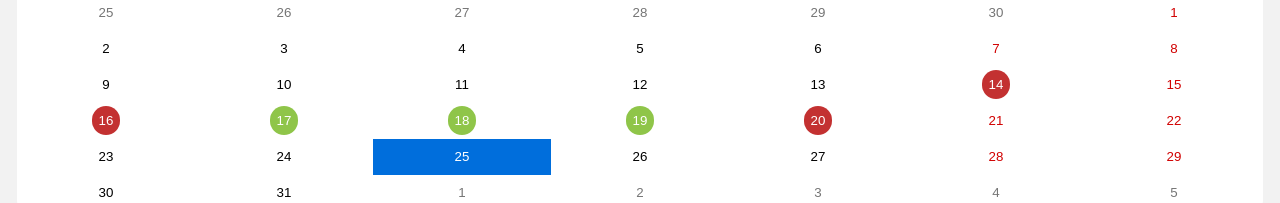
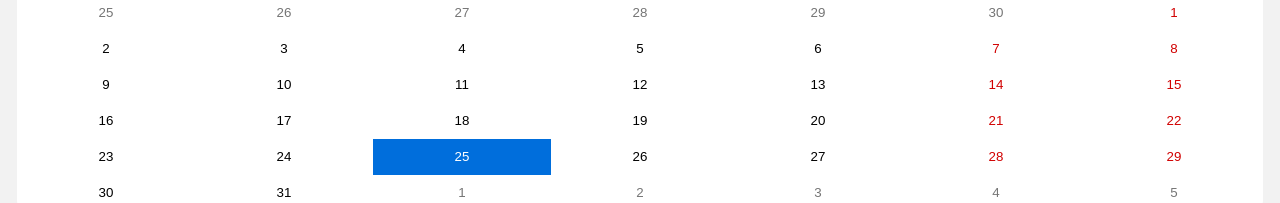
Before and after one commit to leliovictor/projeto10-trackit, a React (Create React App) app: page /historico in a window 1280 px wide. Shown: the part 239-442 px from the top of the page. Built offline with nearby package versions, Linux system fonts and the light colour scheme; no server answers.

Commit message:
Changed data static on history page to request API and delete some comments

```diff
--- a/src/components/App.js
+++ b/src/components/App.js
@@ -13,7 +13,7 @@ import HistoryDate from "./HistoryDate";
 
 export default function App() {
 
-    const [login, setLogin] = useState({}); //Fazer de acordo com a necessidade;
+    const [login, setLogin] = useState({});
 
   return (
     <UserContext.Provider value={{login, setLogin}}>
--- a/src/components/HabitCreation.js
+++ b/src/components/HabitCreation.js
@@ -28,8 +28,6 @@ export default function HabitCreation({ display, setCreationHabitDisplay }) {
       habit,
       login.config
     );
-
-    //O THEN REMOVE O DISABLE E ESCONDE MENU (OK), RESETAR ADD HABIT BUTTON(OK)
 
     promise
       .then((res) => {
--- a/src/components/Header.js
+++ b/src/components/Header.js
@@ -1,7 +1,7 @@
 import styled from "styled-components";
 import { useContext } from "react";
 import UserContext from "../contexts/UserContext";
-import { Link } from "react-router-dom"; //SO PRA AGILIZAR A CONSTRUÇÃO, REMOVER O LINK DO H1 AO TERMINAR
+import { Link } from "react-router-dom";
 
 export default function Header() {
 
--- a/src/components/HistoryDate.js
+++ b/src/components/HistoryDate.js
@@ -26,7 +26,7 @@ export default function HistoryDate() {
       <Header />
       <h1>{dateHabit.day}</h1>
       {dateHabit.habits.map((obj, index) => (
-        <Conteiner>
+        <Conteiner key={index}>
           <h2>{obj.name}</h2>
           {checkifDone(obj.done)}
         </Conteiner>
--- a/src/components/HistoryPage.js
+++ b/src/components/HistoryPage.js
@@ -9,12 +9,13 @@ import { useContext } from "react";
 import UserContext from "../contexts/UserContext";
 import { useNavigate } from "react-router-dom";
 
-export default function RecordsPage() {
+export default function HistoryPage() {
+
   const { login } = useContext(UserContext);
 
   const navigate = useNavigate();
 
-  /* const [dateHistory, setDateHistory] = useState([]);
+  const [dateHistory, setDateHistory] = useState([]);
 
   useEffect(() => {
     const promise = axios.get("https://mock-api.bootcamp.respondeai.com.br/api/v2/trackit/habits/history/daily",login.config);
@@ -25,98 +26,6 @@ export default function RecordsPage() {
 
   },[]);
 
-*/
-
-  const dateHistory = [
-    //SUBSTITUIR POR UM GET API  <----
-    {
-      day: "20/05/2022",
-      habits: [
-        {
-          id: 3,
-          name: "Acordar",
-          date: "2022-05-20T12:00:00.000Z",
-          weekDay: 4,
-          historyId: null,
-          done: false,
-        },
-      ],
-    },
-    {
-      day: "19/05/2022",
-      habits: [
-        {
-          id: 3,
-          name: "Acordar",
-          date: "2022-05-19T12:00:00.000Z",
-          weekDay: 3,
-          historyId: 626,
-          done: true,
-        },
-        {
-          id: 1,
-          name: "Ler 1 capítulo do livro",
-          date: "2022-05-19T12:00:00.000Z",
-          weekDay: 3,
-          historyId: 625,
-          done: true,
-        },
-      ],
-    },
-    {
-      day: "18/05/2022",
-      habits: [
-        {
-          id: 3,
-          name: "Acordar",
-          date: "2022-05-18T12:00:00.000Z",
-          weekDay: 2,
-          historyId: 7,
-          done: true,
-        },
-      ],
-    },
-    {
-      day: "17/05/2022",
-      habits: [
-        {
-          id: 1,
-          name: "Ler 1 capítulo do livro",
-          date: "2022-05-17T12:00:00.000Z",
-          weekDay: 1,
-          historyId: 1,
-          done: true,
-        },
-      ],
-    },
-    {
-      day: "16/05/2022",
-      habits: [
-        {
-          id: 1,
-          name: "Ler 1 capítulo do livro",
-          date: "2022-05-16T12:00:00.000Z",
-          weekDay: 0,
-          historyId: null,
-          done: false,
-        },
-      ],
-    },
-    {
-      day: "14/05/2022",
-      habits: [
-        {
-          id: 1,
-          name: "Ler 1 capítulo do livro",
-          date: "2022-05-14T12:00:00.000Z",
-          weekDay: 5,
-          historyId: null,
-          done: false,
-        },
-      ],
-    },
-  ];
-
   const [calendarDay, setCalendarDay] = useState(new Date());
 
   function changeDate(e) {
@@ -124,12 +33,14 @@ export default function RecordsPage() {
   }
 
   function defineDateColor(date) {
+
+    const today = dayjs().format("DD/MM/YYYY");
     const dateStr = dayjs(date).format("DD/MM/YYYY");
     let dateHabits = null;
     let classBackground = null;
 
     dateHistory.map((obj) => {
-      if (obj.day === dateStr) {
+      if (obj.day === dateStr && obj.day !== today) {
         dateHabits = obj.habits;
       }
     });
--- a/src/components/LoginPage.js
+++ b/src/components/LoginPage.js
@@ -6,8 +6,6 @@ import UserContext from "../contexts/UserContext";
 import axios from "axios";
 import { useNavigate } from "react-router-dom";
 import { ThreeDots } from "react-loader-spinner";
-
-//FINAL DO PROJETO, MUDAR O VALUE DOS INPUT PARA A VARIAVEL {EMAIL,PASSWORD};
 
 export default function LoginPage() {
   const [loading, setLoading] = useState(false);
```
